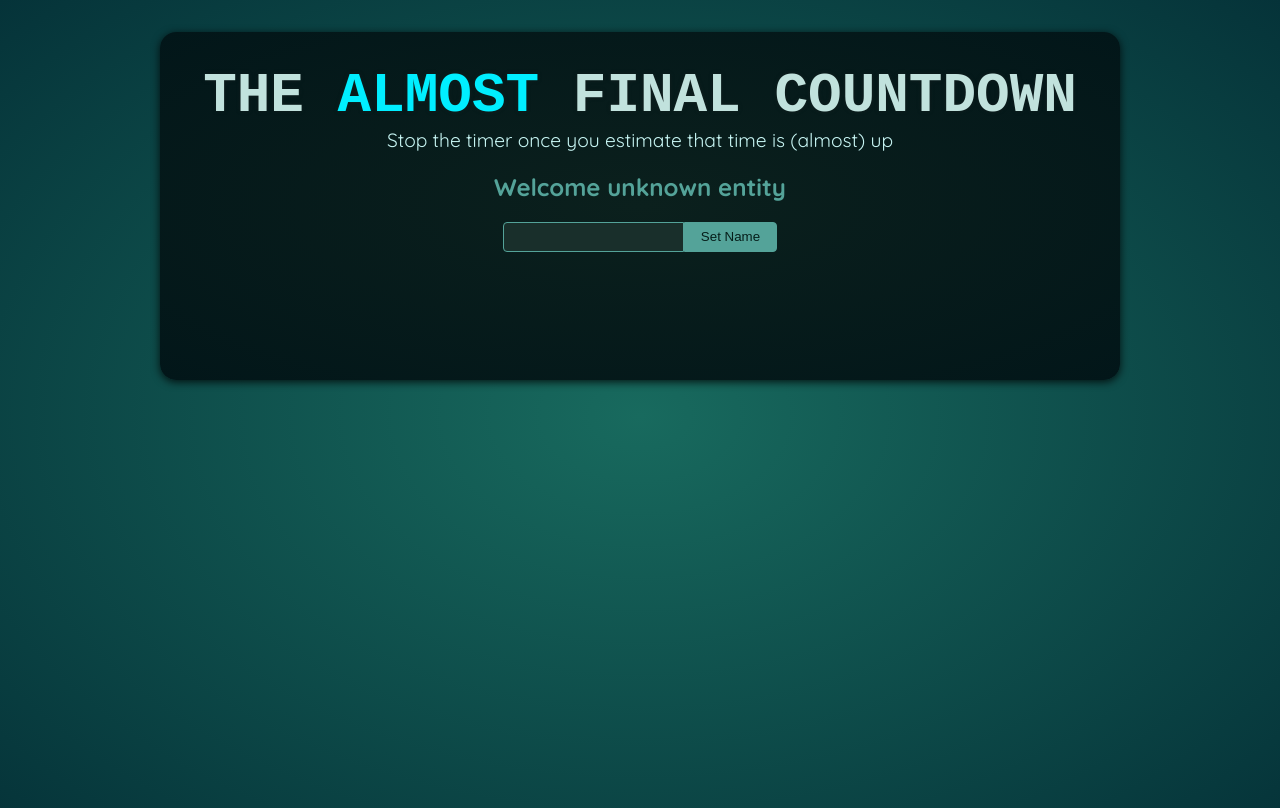
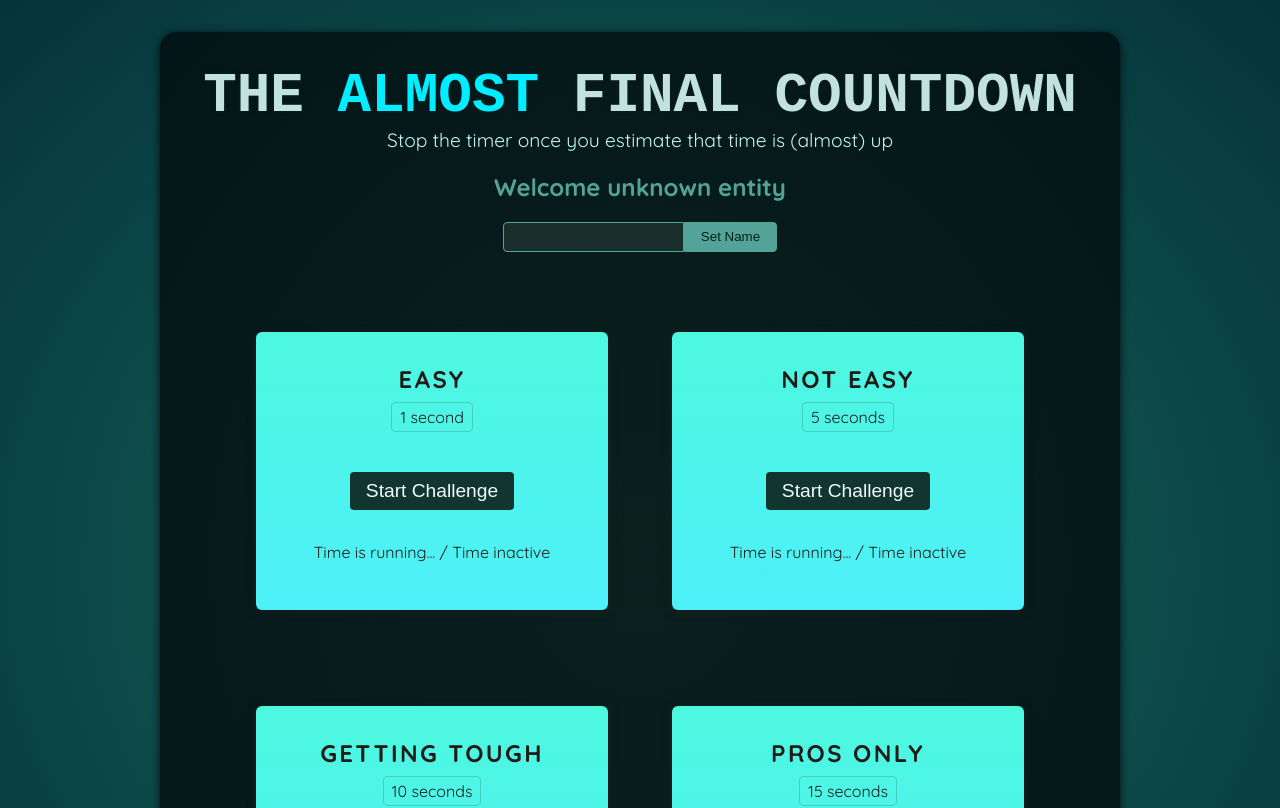
Before and after one commit to Ashu11122000/Frontend, a React (Vite) app in the folder Refs-And-Portals/: page / in a window 1280 px wide. Shown: the top 808 px of the page. Built offline with nearby package versions, Linux system fonts and the light colour scheme; a web font is replaced by a local one.

Commit message:
Basic TimeChallenge Component Done

```diff
--- a/Refs-And-Portals/src/App.jsx
+++ b/Refs-And-Portals/src/App.jsx
@@ -1,10 +1,16 @@
 import Player from './components/Player.jsx';
+import TimerChallenge from './components/TimerChallenge.jsx';
 
 function App() {
   return (
     <>
       <Player />
-      <div id="challenges"></div>
+      <div id="challenges">
+        <TimerChallenge title="Easy" targetTime={1} />
+        <TimerChallenge title="Not Easy" targetTime={5} />
+        <TimerChallenge title="Getting Tough" targetTime={10} />
+        <TimerChallenge title="Pros Only" targetTime={15} />
+      </div>
     </>
   );
 }
--- /dev/null
+++ b/Refs-And-Portals/src/components/TimerChallenge.jsx
@@ -0,0 +1,16 @@
+export default function TimerChallenge({title, targetTime}) {
+    return <section className="challenge">
+        <h2>{title}</h2>
+        <p className="challenge-time">
+            {targetTime} second{targetTime > 1 ? 's' : ''}
+        </p>
+        <p>
+            <button>
+                Start Challenge
+            </button>
+        </p>
+        <p className="">
+            Time is running... / Time inactive
+        </p>
+    </section>
+}
```
